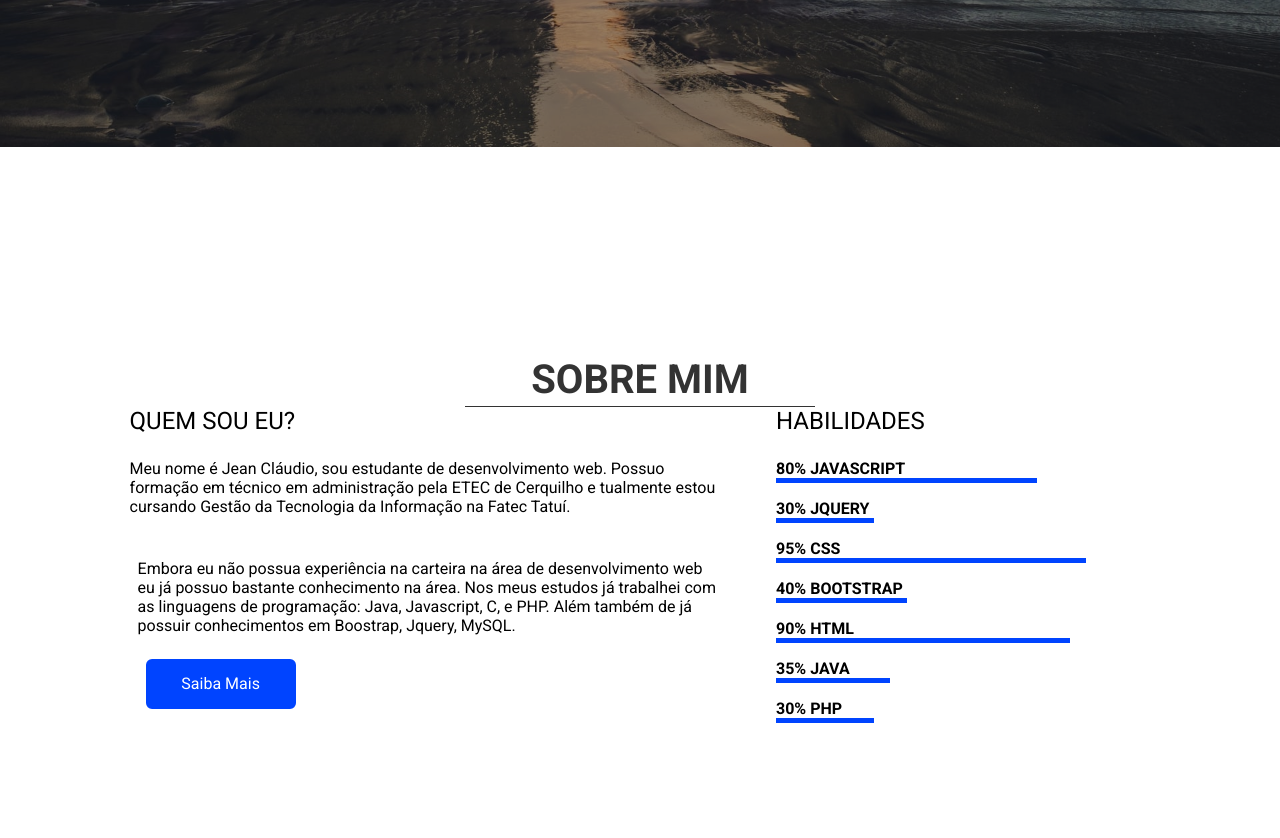
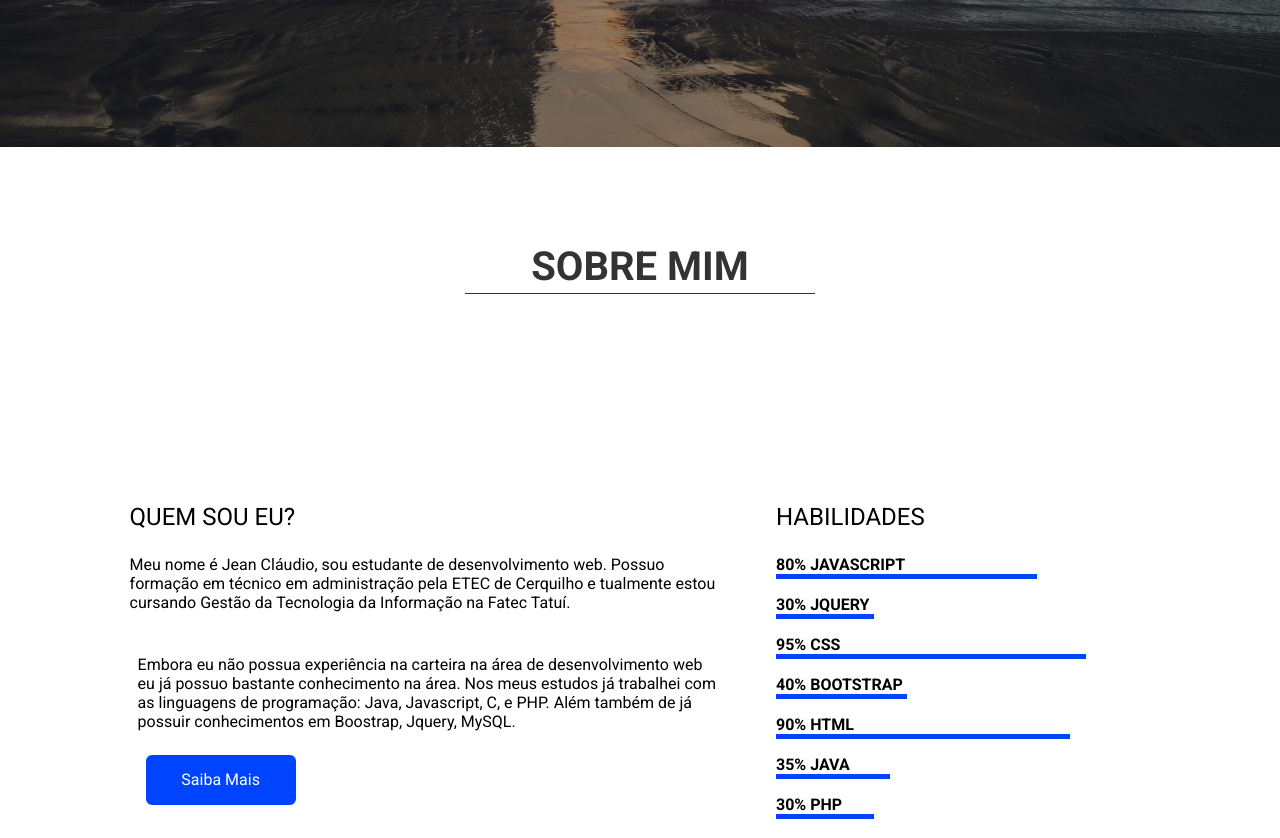
Before and after one commit to JeanClaudio/SitePessoal, a plain HTML site: page index.html in a window 1280 px wide. Shown: the part 653-1491 px from the top of the page. Drawn offline with Linux system fonts and the light colour scheme.

Commit message:
responsivo
up resp

```diff
--- a/style.css
+++ b/style.css
@@ -111,7 +111,7 @@ header{
     min-height: 100vh;
     display: flex;
     flex-direction: column;
-    justify-content: center;
+    justify-content: space-around;
     align-items: center;
     background-color: white;
 }
@@ -120,7 +120,7 @@ header{
     display: flex;
     flex-wrap: wrap;
     justify-content: center;
-    margin: 0 6rem;
+    padding: 1rem 6rem;
 }
 
 .about-me{
@@ -263,9 +263,9 @@ span{
 
 #wrapper_card_1{
     background-image: url(img/chris-ried-ieic5Tq8YMk-unsplash.jpg);
-    background-size: cover;
-    background-repeat: no-repeat;
-    background-position: center;
+        background-size: cover;
+        background-repeat: no-repeat;
+        background-position: center;
 }
 
 #wrapper_card_2{
@@ -323,7 +323,7 @@ span{
     color: rgb(102, 101, 101);
 }
 
-/*---------------Responsiviso---------------*/
+/*---------------Portifolio---------------*/
 
 @media (max-width: 800px) {
 
```
